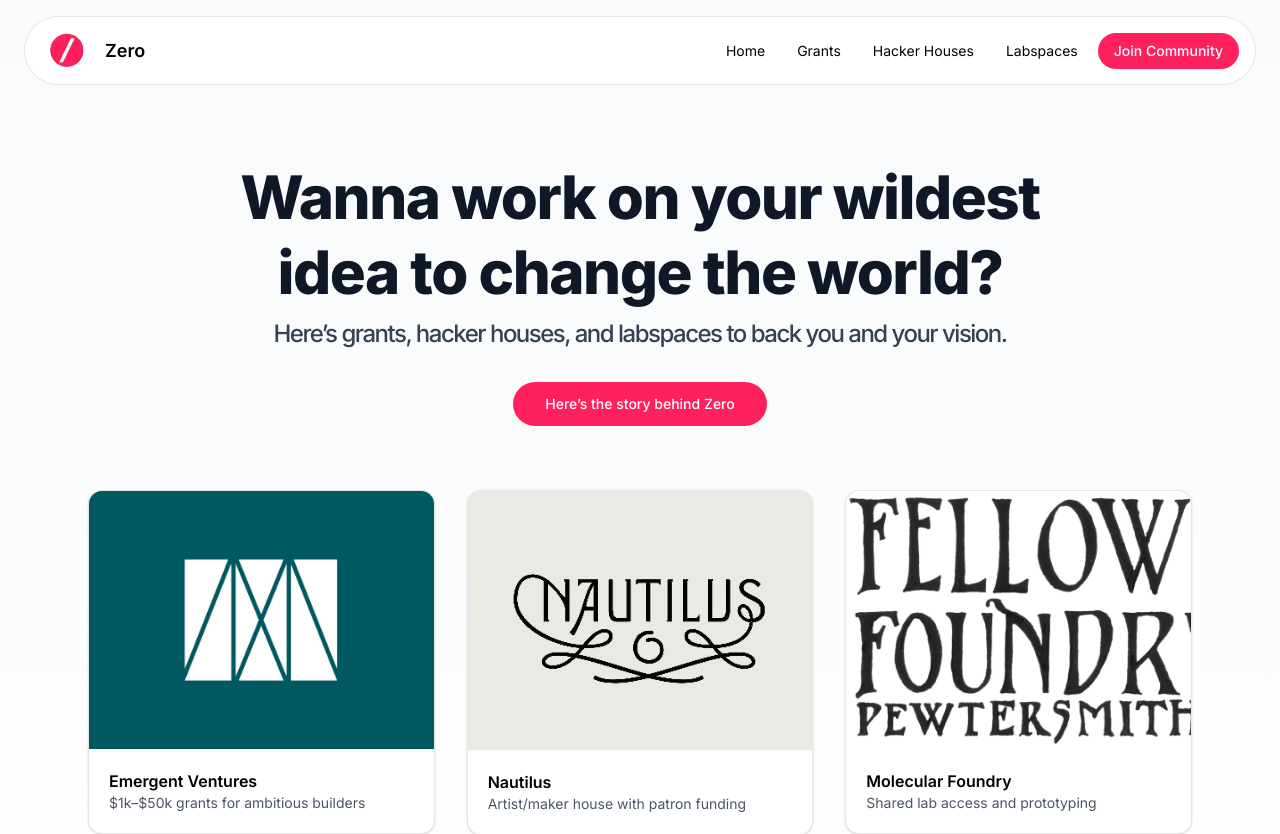
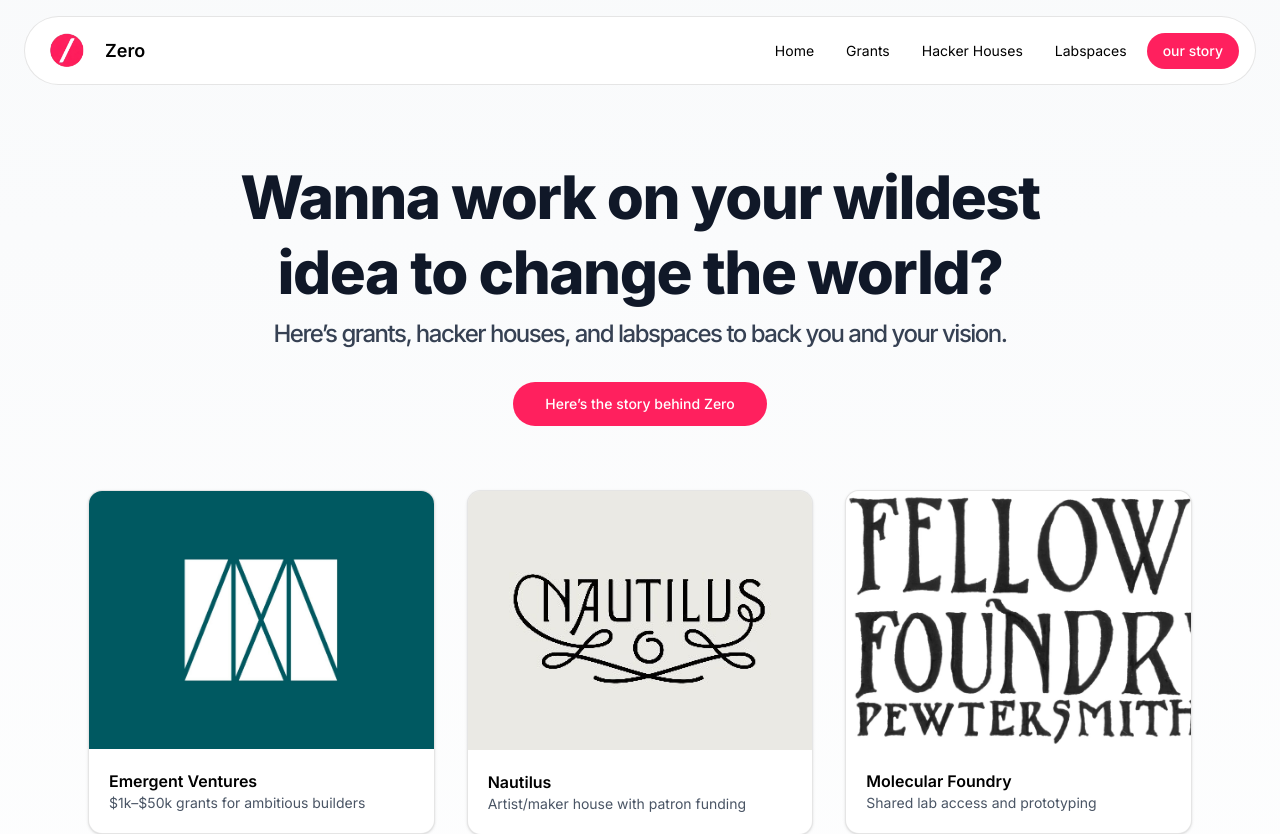
Before and after one commit to sanjaydotpro/Grants-by-JoblessCEO, a Next.js app: page / in a window 1280 px wide. Shown: the top 834 px of the page. Built offline with nearby package versions, Linux system fonts and the light colour scheme.

Commit message:
Header CTA: 'our story' linked to X post

```diff
--- a/src/app/layout.tsx
+++ b/src/app/layout.tsx
@@ -54,8 +54,8 @@
                 <Link href="/labspaces" className="text-sm text-black hover:text-black px-3 py-1.5 rounded-full">
                   Labspaces
                 </Link>
-                <Link href="https://whop.com/jobless-ceo/" target="_blank" rel="noopener noreferrer" className="inline-flex">
-                  <Button variant="link" className="rounded-full h-9 px-4 bg-[#ff205e] text-white hover:bg-[#ff205e]/90 no-underline hover:no-underline">Join Community</Button>
+                <Link href="https://x.com/khushal_davesar/status/1994399333433888913" target="_blank" rel="noopener noreferrer" className="inline-flex">
+                  <Button variant="link" className="rounded-full h-9 px-4 bg-[#ff205e] text-white hover:bg-[#ff205e]/90 no-underline hover:no-underline">our story</Button>
                 </Link>
               </div>
               <div className="md:hidden">
@@ -79,8 +79,8 @@
                     <Link href="/dashboard" className="block text-sm text-black px-3 py-2 rounded-md hover:bg-black/5">Grants</Link>
                     <Link href="/hacker-houses" className="block text-sm text-black px-3 py-2 rounded-md hover:bg-black/5">Hacker Houses</Link>
                     <Link href="/labspaces" className="block text-sm text-black px-3 py-2 rounded-md hover:bg-black/5">Labspaces</Link>
-                    <Link href="https://whop.com/jobless-ceo/" target="_blank" rel="noopener noreferrer" className="block mt-1">
-                      <Button variant="link" className="w-full rounded-full h-9 px-4 bg-[#ff205e] text-white hover:bg-[#ff205e]/90 no-underline hover:no-underline">Join Community</Button>
+                    <Link href="https://x.com/khushal_davesar/status/1994399333433888913" target="_blank" rel="noopener noreferrer" className="block mt-1">
+                      <Button variant="link" className="w-full rounded-full h-9 px-4 bg-[#ff205e] text-white hover:bg-[#ff205e]/90 no-underline hover:no-underline">our story</Button>
                     </Link>
                   </div>
                 </details>
```
